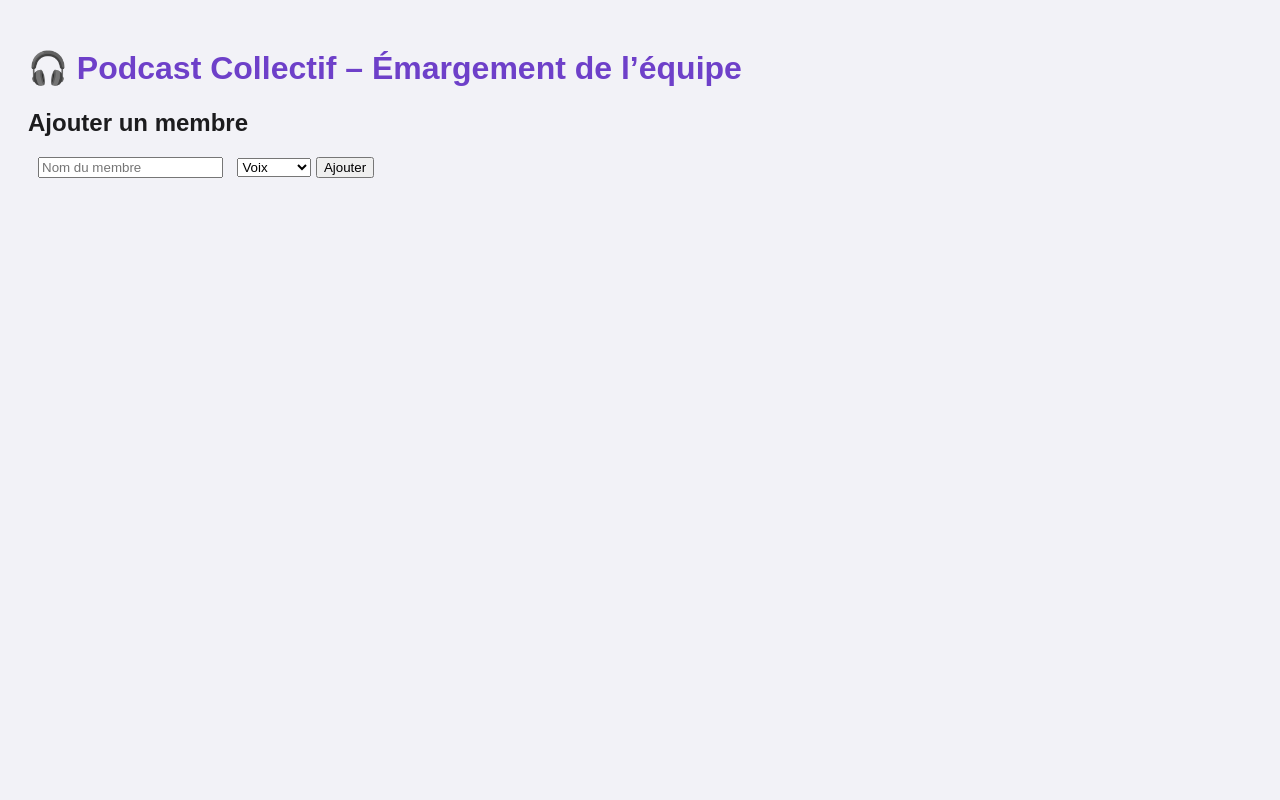
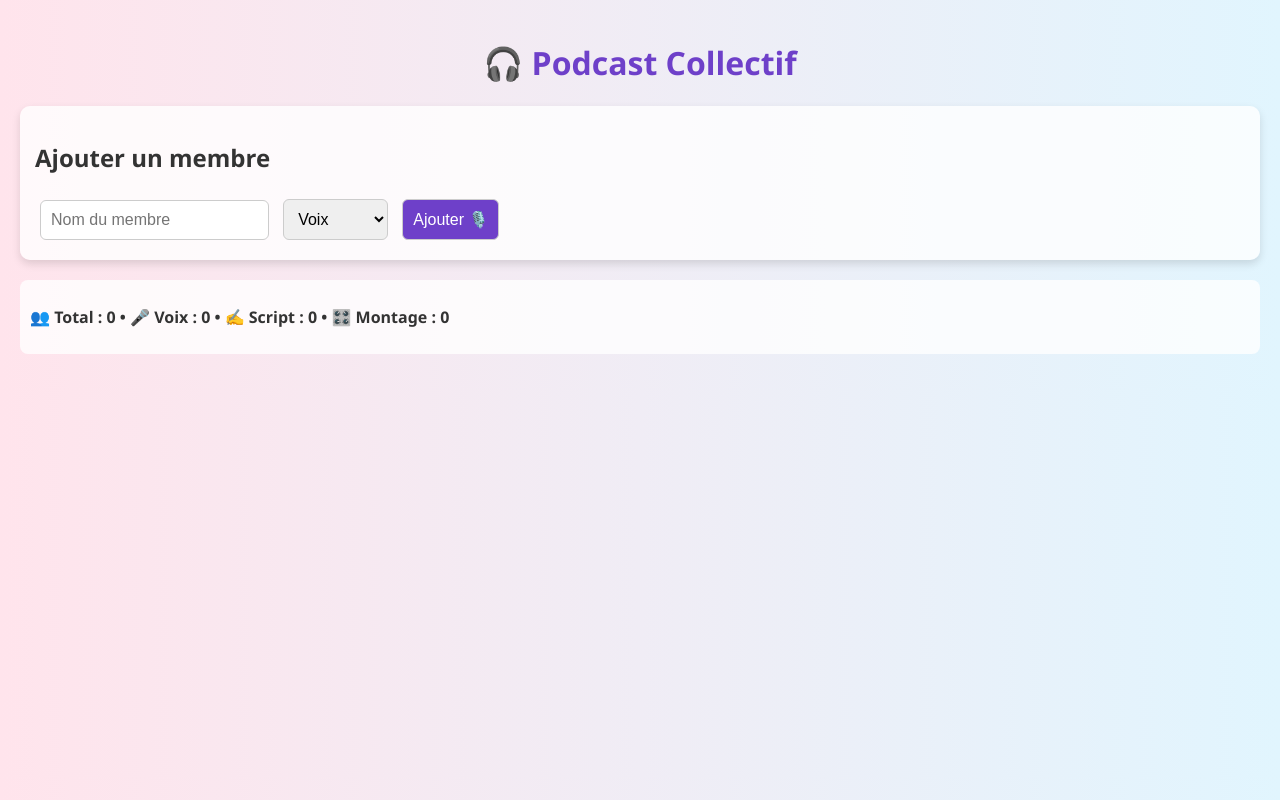
Before and after one commit to supdevinci-pwa-2025/starter-podcast, a plain HTML site: page index.html in a window 1280 px wide. Drawn offline with Linux system fonts and the light colour scheme.

Commit message:
design plus épuré ok

```diff
--- a/app.js
+++ b/app.js
@@ -1,23 +1,51 @@
+let members = JSON.parse(localStorage.getItem("podcastMembers")) || [];
+
 function addMember() {
-  const name = document.getElementById("memberName").value.trim();
-  const role = document.getElementById("memberRole").value;
+  const nameInput = document.getElementById("memberName");
+  const roleInput = document.getElementById("memberRole");
+  const name = nameInput.value.trim();
+  const role = roleInput.value;
 
   if (name === "") {
-    alert("Entrez un nom !");
+    alert("Veuillez entrer un nom.");
     return;
   }
 
-  const teamList = document.getElementById("teamList");
+  const newMember = { name, role };
+  members.push(newMember);
+  localStorage.setItem("podcastMembers", JSON.stringify(members));
+  nameInput.value = "";
+  displayMembers();
+}
 
-  const div = document.createElement("div");
-  div.className = "member";
+function displayMembers() {
+  const list = document.getElementById("teamList");
+  list.innerHTML = "";
 
-  div.innerHTML = `
-    <span>${name} – ${role}</span>
-    <span>🎙️</span>
-  `;
+  let count = { total: 0, Voix: 0, Script: 0, Montage: 0 };
 
-  teamList.appendChild(div);
+  members.forEach(({ name, role }, index) => {
+    const div = document.createElement("div");
+    div.className = "member";
+    div.innerHTML = `
+      <span>${name} – ${role}</span>
+      <button onclick="removeMember(${index})">❌</button>
+    `;
+    list.appendChild(div);
+    count.total++;
+    count[role]++;
+  });
 
-  document.getElementById("memberName").value = "";
+  document.getElementById("total").textContent = count.total;
+  document.getElementById("voice").textContent = count["Voix"];
+  document.getElementById("script").textContent = count["Script"];
+  document.getElementById("montage").textContent = count["Montage"];
 }
+
+function removeMember(index) {
+  members.splice(index, 1);
+  localStorage.setItem("podcastMembers", JSON.stringify(members));
+  displayMembers();
+}
+
+displayMembers();
--- a/index.html
+++ b/index.html
@@ -3,12 +3,13 @@
 <head>
   <meta charset="UTF-8" />
   <meta name="viewport" content="width=device-width, initial-scale=1.0"/>
-  <title>Podcast Collectif</title>
+  <title>🎧 Podcast Collectif</title>
   <link rel="stylesheet" href="style.css" />
 </head>
 <body>
-  <h1>🎧 Podcast Collectif – Émargement de l’équipe</h1>
+  <h1>🎧 Podcast Collectif</h1>
 
+  <section id="formSection">
     <h2>Ajouter un membre</h2>
     <input type="text" id="memberName" placeholder="Nom du membre" />
     <select id="memberRole">
@@ -16,9 +17,14 @@
       <option>Script</option>
       <option>Montage</option>
     </select>
-  <button onclick="addMember()">Ajouter</button>
+    <button onclick="addMember()">Ajouter 🎙️</button>
+  </section>
 
-  <div id="teamList"></div>
+  <section id="stats">
+    <p>👥 Total : <span id="total">0</span> • 🎤 Voix : <span id="voice">0</span> • ✍️ Script : <span id="script">0</span> • 🎛️ Montage : <span id="montage">0</span></p>
+  </section>
+
+  <section id="teamList"></section>
 
   <script src="app.js"></script>
 </body>
--- a/style.css
+++ b/style.css
@@ -1,25 +1,58 @@
 body {
-  font-family: Arial, sans-serif;
-  background-color: #f2f2f7;
-  color: #1c1c1e;
+  font-family: 'Segoe UI', sans-serif;
+  background: linear-gradient(to right, #ffe4ec, #e1f5fe);
+  color: #333;
+  margin: 0;
   padding: 20px;
 }
+
 h1 {
+  text-align: center;
   color: #6e40c9;
 }
+
+#formSection {
+  background-color: #ffffffcc;
+  padding: 15px;
+  border-radius: 10px;
+  box-shadow: 0 4px 8px #00000020;
+  margin-bottom: 20px;
+}
+
+input, select, button {
+  padding: 10px;
+  margin: 5px;
+  border-radius: 6px;
+  border: 1px solid #ccc;
+  font-size: 1em;
+}
+
+button {
+  background-color: #6e40c9;
+  color: white;
+  cursor: pointer;
+  transition: background-color 0.3s ease;
+}
+
+button:hover {
+  background-color: #5a2fa1;
+}
+
 .member {
-  background-color: #e6e1fa;
+  background-color: #ede7f6;
+  border-left: 6px solid #6e40c9;
   margin: 10px 0;
   padding: 10px;
-  border-left: 6px solid #6e40c9;
-  border-radius: 5px;
+  border-radius: 8px;
   display: flex;
   justify-content: space-between;
   align-items: center;
 }
-select, input[type="text"] {
-  margin-left: 10px;
+
+#stats {
+  background: #ffffffcc;
+  padding: 10px;
+  border-radius: 8px;
+  margin-bottom: 15px;
+  font-weight: bold;
 }
-#teamList {
-  margin-top: 20px;
-}
```
Lines whose indentation alone changed are shown as unchanged.
